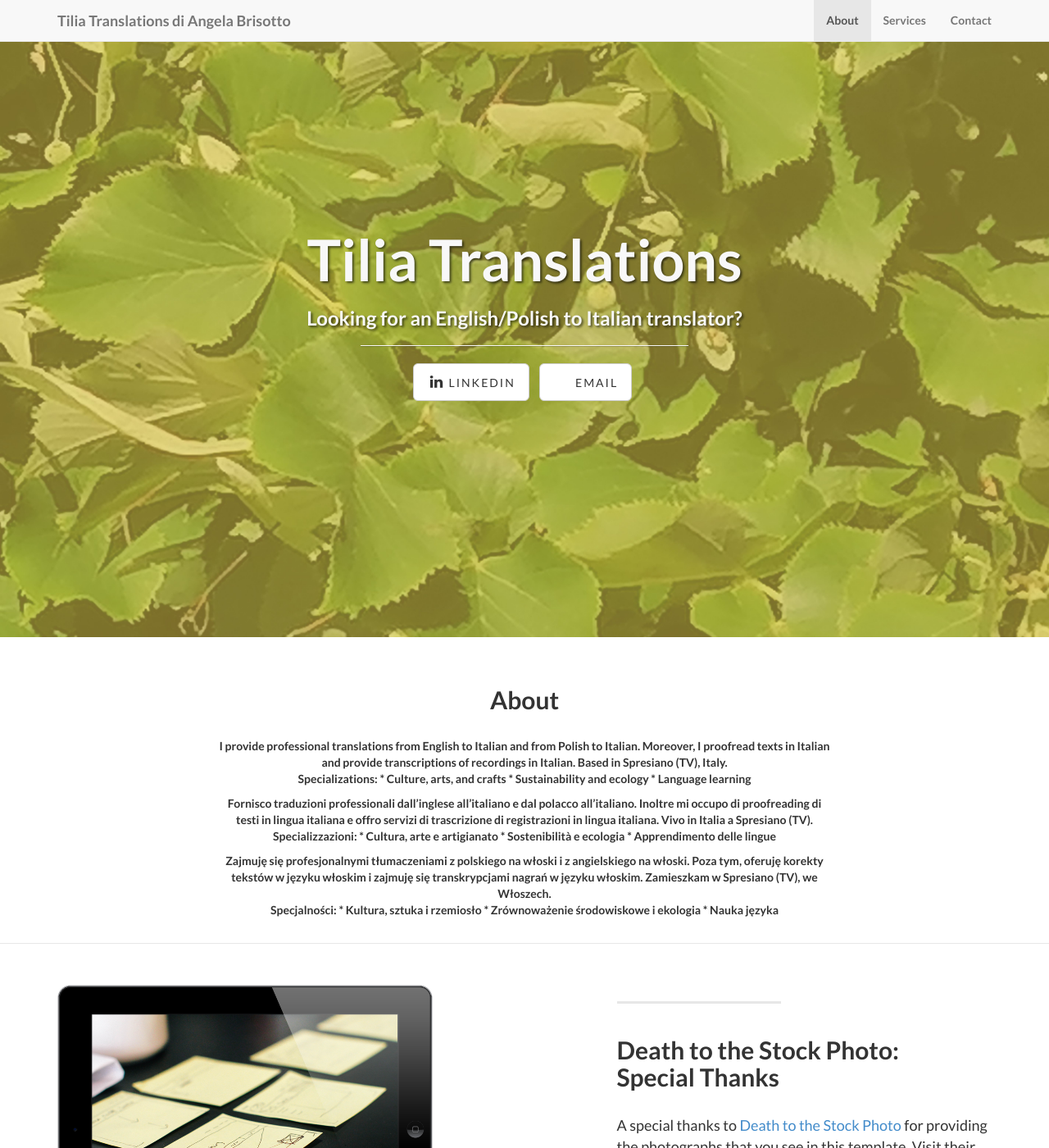
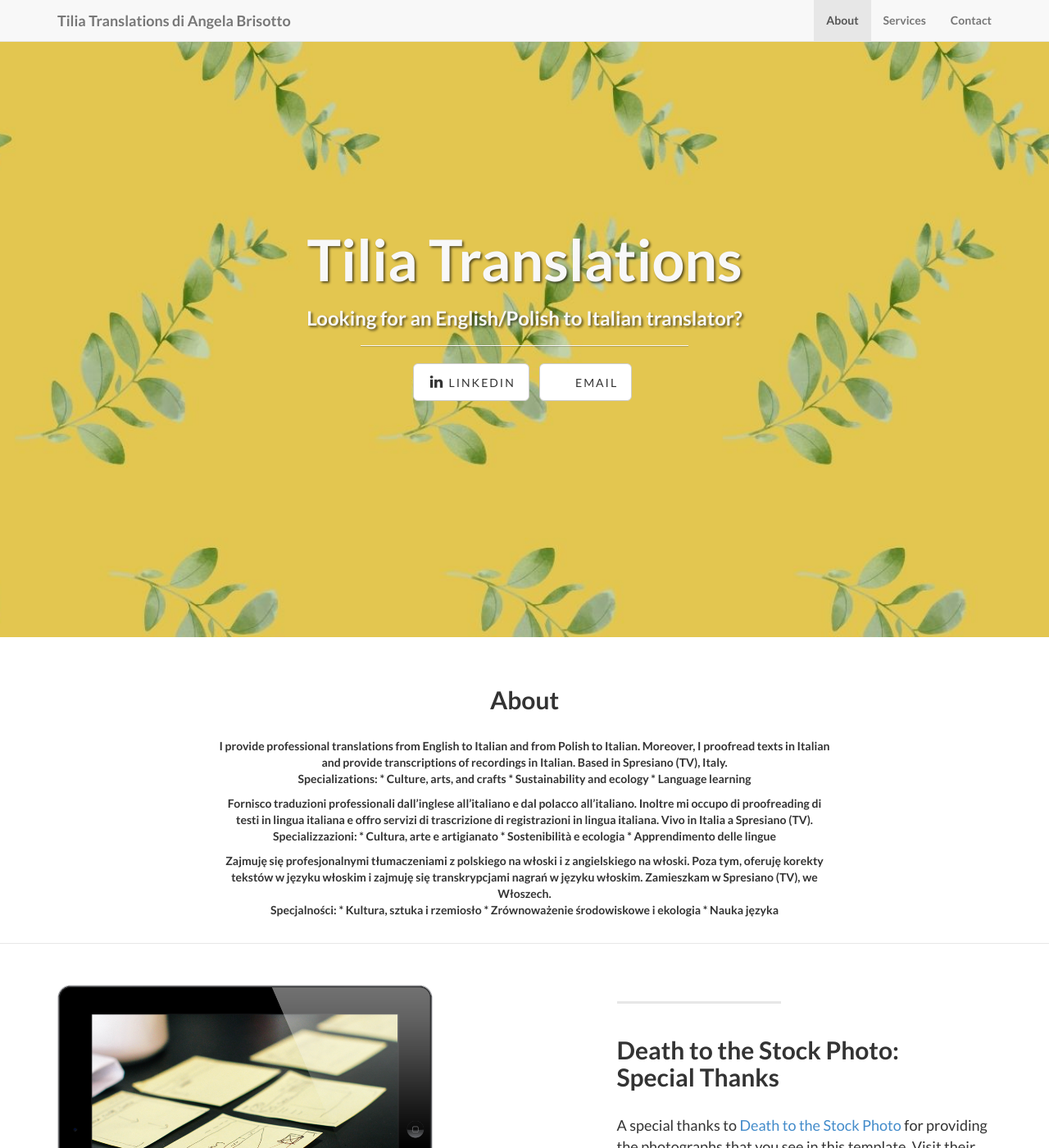
Before and after one commit to angelatiliatranslations/tiliatranslations.github.io, a Jekyll site: the page built from index.html, in a window 1280 px wide and 1400 px high. Shown: the whole window at 82% size. Built offline with Jekyll 4.4.1, drawn with Linux system fonts in a browser that asks for light colours; nearby versions of some CDN libraries; library files that are not in the unit come from our copies.

Commit message:
Aggiorno immagine header
inserisco immagine header-foglie

```diff
--- a/css/landing-page.css
+++ b/css/landing-page.css
@@ -31,7 +31,7 @@ h6 {
     padding-bottom: 50px;
     text-align: center;
     color: #f8f8f8;
-    background: url(../img/4.jpg) no-repeat center center;
+    background: url(../img/header-foglie.jpg) no-repeat center center;
     background-size: cover;
 }
 
```
